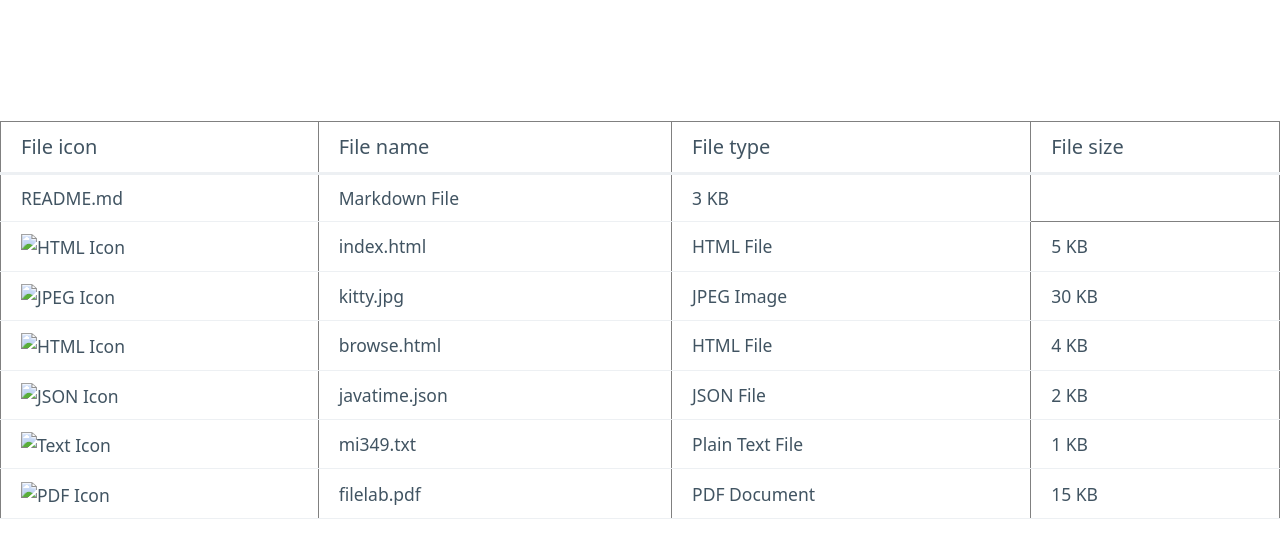
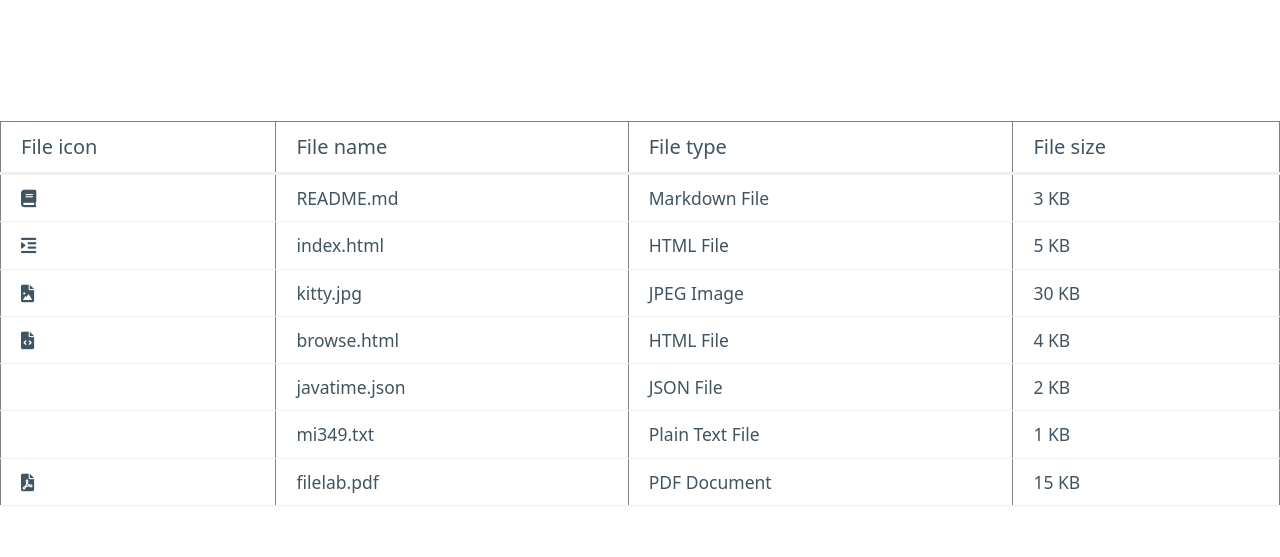
Before and after one commit to jlnel/file-browser, a plain HTML site: page index.html in a window 1280 px wide. Shown: the part 159-716 px from the top of the page. Drawn offline with nearby package versions, Linux system fonts and the light colour scheme.

Commit message:
newicons

```diff
--- a/index.html
+++ b/index.html
@@ -13,6 +13,14 @@
     </main>
   </body>
 </html>
+<!DOCTYPE html>
+<html lang="en">
+<head>
+  <meta charset="UTF-8" />
+  <title>File Table with Icons</title>
+  <link href="https://cdnjs.cloudflare.com/ajax/libs/font-awesome/6.0.0/css/all.min.css" rel="stylesheet" />
+</head>
+<body>
   <table border="1" cellspacing="0" cellpadding="8">
     <thead>
       <tr>
@@ -24,46 +32,48 @@
     </thead>
     <tbody>
       <tr>
-      <i class="fa-solid fa-book"></i>
+        <td><i class="fa-solid fa-book"></i></td>
         <td>README.md</td>
         <td>Markdown File</td>
         <td>3 KB</td>
       </tr>
       <tr>
-      <td><img src="icons/html-icon.png" alt="HTML Icon" width="24"></td>
+        <td><i class="fa-solid fa-indent"></i></td>
         <td>index.html</td>
         <td>HTML File</td>
         <td>5 KB</td>
       </tr>
       <tr>
-      <td><img src="icons/jpg-icon.png" alt="JPEG Icon" width="24"></td>
+        <td><i class="fa-solid fa-file-image"></i></td>
         <td>kitty.jpg</td>
         <td>JPEG Image</td>
         <td>30 KB</td>
       </tr>
       <tr>
-      <td><img src="icons/html-icon.png" alt="HTML Icon" width="24"></td>
+        <td><i class="fa-solid fa-file-code"></i></td>
         <td>browse.html</td>
         <td>HTML File</td>
         <td>4 KB</td>
       </tr>
       <tr>
-      <td><img src="icons/json-icon.png" alt="JSON Icon" width="24"></td>
+        <td><i class="fa-solid fa-brackets-curly"></i></td>
         <td>javatime.json</td>
         <td>JSON File</td>
         <td>2 KB</td>
       </tr>
       <tr>
-      <td><img src="icons/txt-icon.png" alt="Text Icon" width="24"></td>
+        <td><i class="fa-solid fa-text-size"></i></td>
         <td>mi349.txt</td>
         <td>Plain Text File</td>
         <td>1 KB</td>
       </tr>
       <tr>
-      <td><img src="icons/pdf-icon.png" alt="PDF Icon" width="24"></td>
+        <td><i class="fa-solid fa-file-pdf"></i></td>
         <td>filelab.pdf</td>
         <td>PDF Document</td>
         <td>15 KB</td>
       </tr>
     </tbody>
   </table>
+</body>
+</html>
```
Lines whose indentation alone changed are shown as unchanged.
